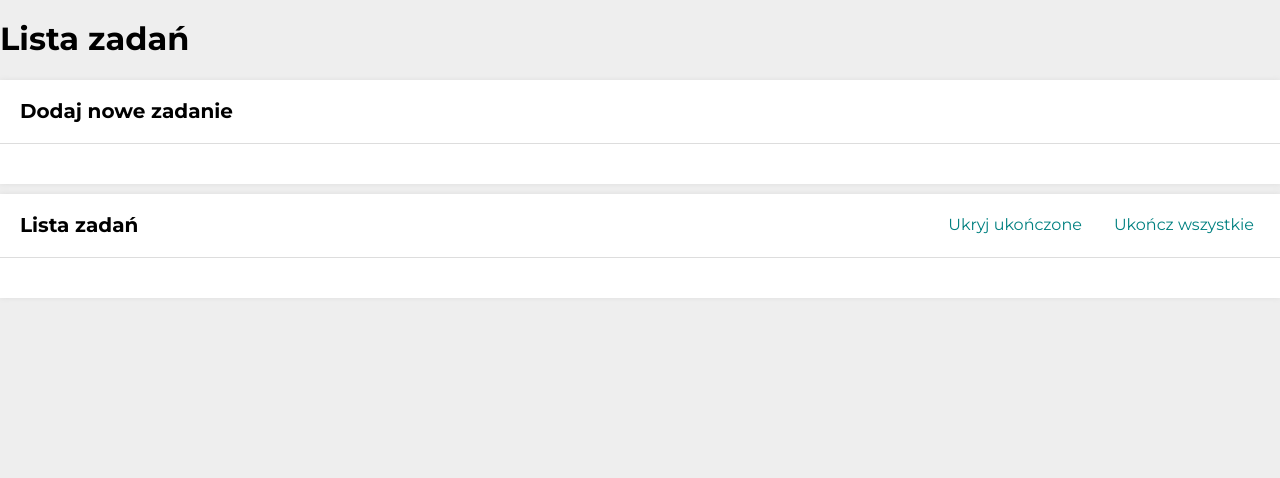
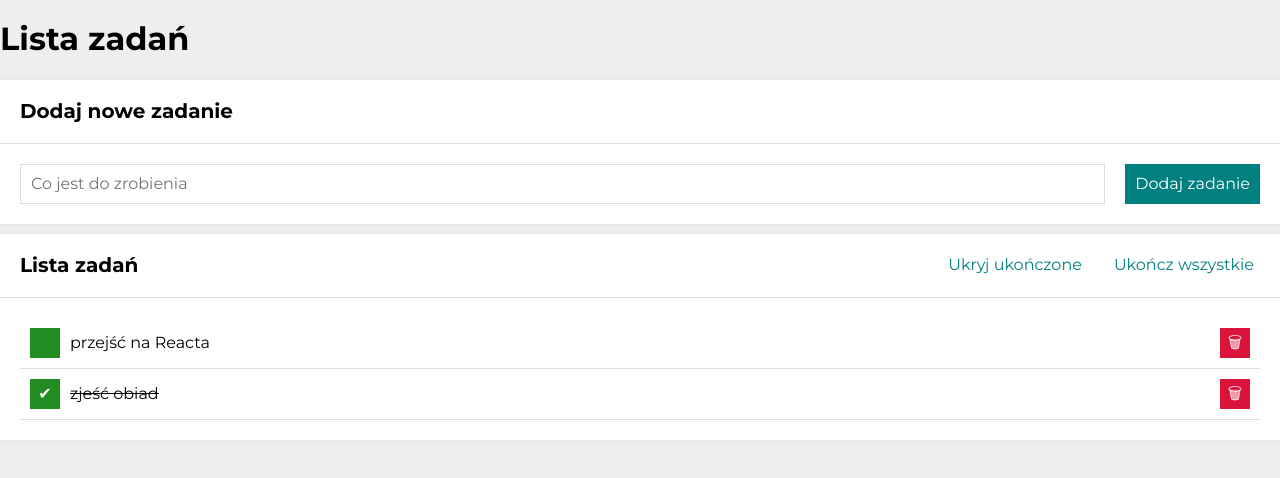
Before and after one commit to PiotrK-code/TODOS-list-REACT, a React (Create React App) app: page / in a window 1280 px wide. Shown: the top 478 px of the page. Built offline with nearby package versions, Linux system fonts and the light colour scheme.

Commit message:
github pages

```diff
--- a/src/Section/index.js
+++ b/src/Section/index.js
@@ -6,7 +6,9 @@ const Section = ({ title, body, extraHeaderContent }) => (
             <h2 className="section__title">{title}</h2>
             {extraHeaderContent}
         </header>
-        <div className="section__body" />
+        <div className="section__body">
+            {body}
+        </div>
     </section>
 );
 
```
Also changed, not shown: package.json (+4 -4 lines), 1 other file (tests, documents, lock files or other folders).
